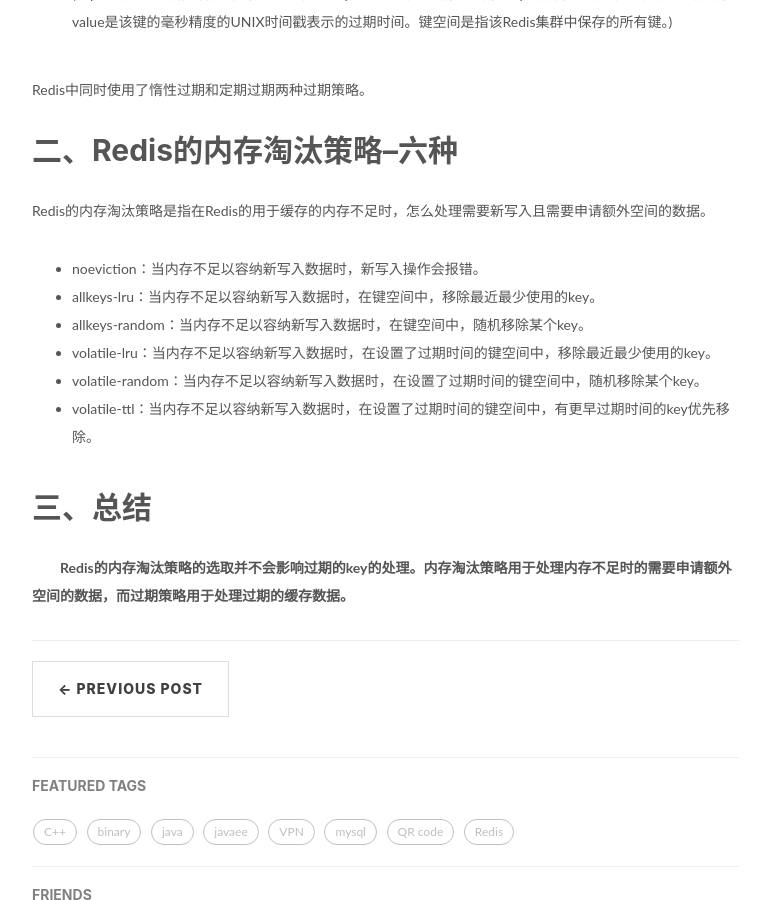
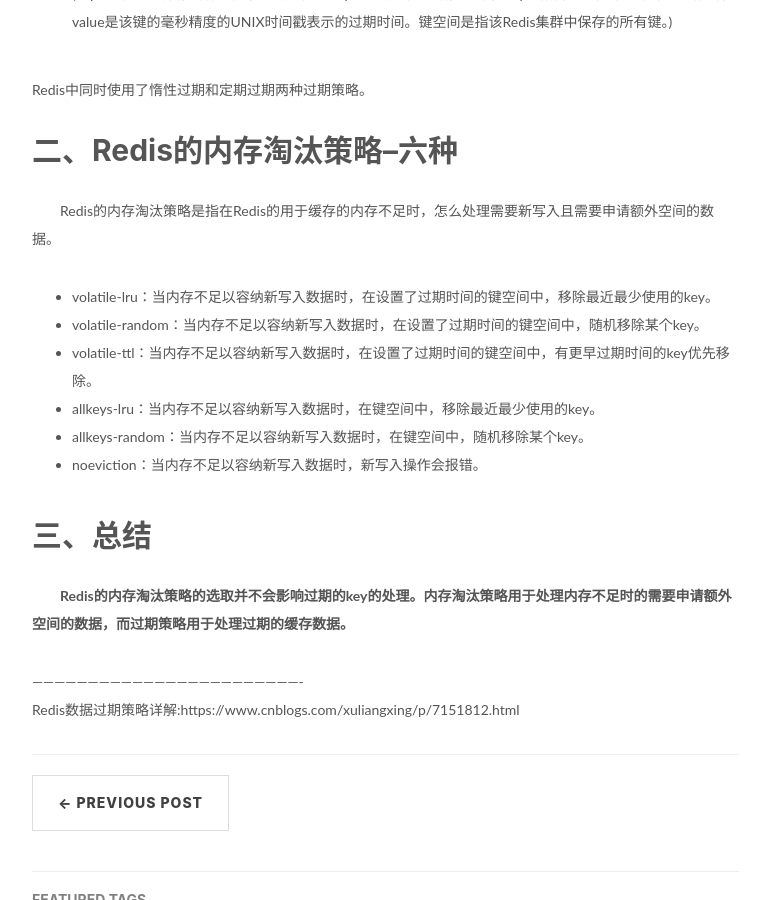
Before and after one commit to ARTAvrilLavigne/ARTAvrilLavigne.github.io, a Jekyll site: the page built from _posts/2018-08-07-java-web.markdown, in a window 1280 px wide and 900 px high, scrolled down 1112 px. Shown: the whole window, without its empty margins (233-996 px from the left). Built offline with Jekyll 4.4.1, drawn with Linux system fonts in a browser that asks for light colours; nearby versions of some CDN libraries; comment, search, counter and statistics services are not loaded.

Commit message:
Update 2018-08-07-java-web.markdown

```diff
--- a/_posts/2018-08-07-java-web.markdown
+++ b/_posts/2018-08-07-java-web.markdown
@@ -20,15 +20,18 @@
 <p>Redis中同时使用了惰性过期和定期过期两种过期策略。</p>
 
 ## 二、Redis的内存淘汰策略--六种<br>
-<p>Redis的内存淘汰策略是指在Redis的用于缓存的内存不足时，怎么处理需要新写入且需要申请额外空间的数据。</p>
+<p>　　Redis的内存淘汰策略是指在Redis的用于缓存的内存不足时，怎么处理需要新写入且需要申请额外空间的数据。</p>
 <ul>
-<li>noeviction：当内存不足以容纳新写入数据时，新写入操作会报错。</li>
-<li>allkeys-lru：当内存不足以容纳新写入数据时，在键空间中，移除最近最少使用的key。</li>
-<li>allkeys-random：当内存不足以容纳新写入数据时，在键空间中，随机移除某个key。</li>
 <li>volatile-lru：当内存不足以容纳新写入数据时，在设置了过期时间的键空间中，移除最近最少使用的key。</li>
 <li>volatile-random：当内存不足以容纳新写入数据时，在设置了过期时间的键空间中，随机移除某个key。</li>
 <li>volatile-ttl：当内存不足以容纳新写入数据时，在设置了过期时间的键空间中，有更早过期时间的key优先移除。</li>
+<li>allkeys-lru：当内存不足以容纳新写入数据时，在键空间中，移除最近最少使用的key。</li>
+<li>allkeys-random：当内存不足以容纳新写入数据时，在键空间中，随机移除某个key。</li>
+<li>noeviction：当内存不足以容纳新写入数据时，新写入操作会报错。</li>
 </ul>
 
 ## 三、总结<br>
 　　**Redis的内存淘汰策略的选取并不会影响过期的key的处理。内存淘汰策略用于处理内存不足时的需要申请额外空间的数据，而过期策略用于处理过期的缓存数据。**
+
+-------------------------------------------------------------------------<br>
+Redis数据过期策略详解:https://www.cnblogs.com/xuliangxing/p/7151812.html
```
